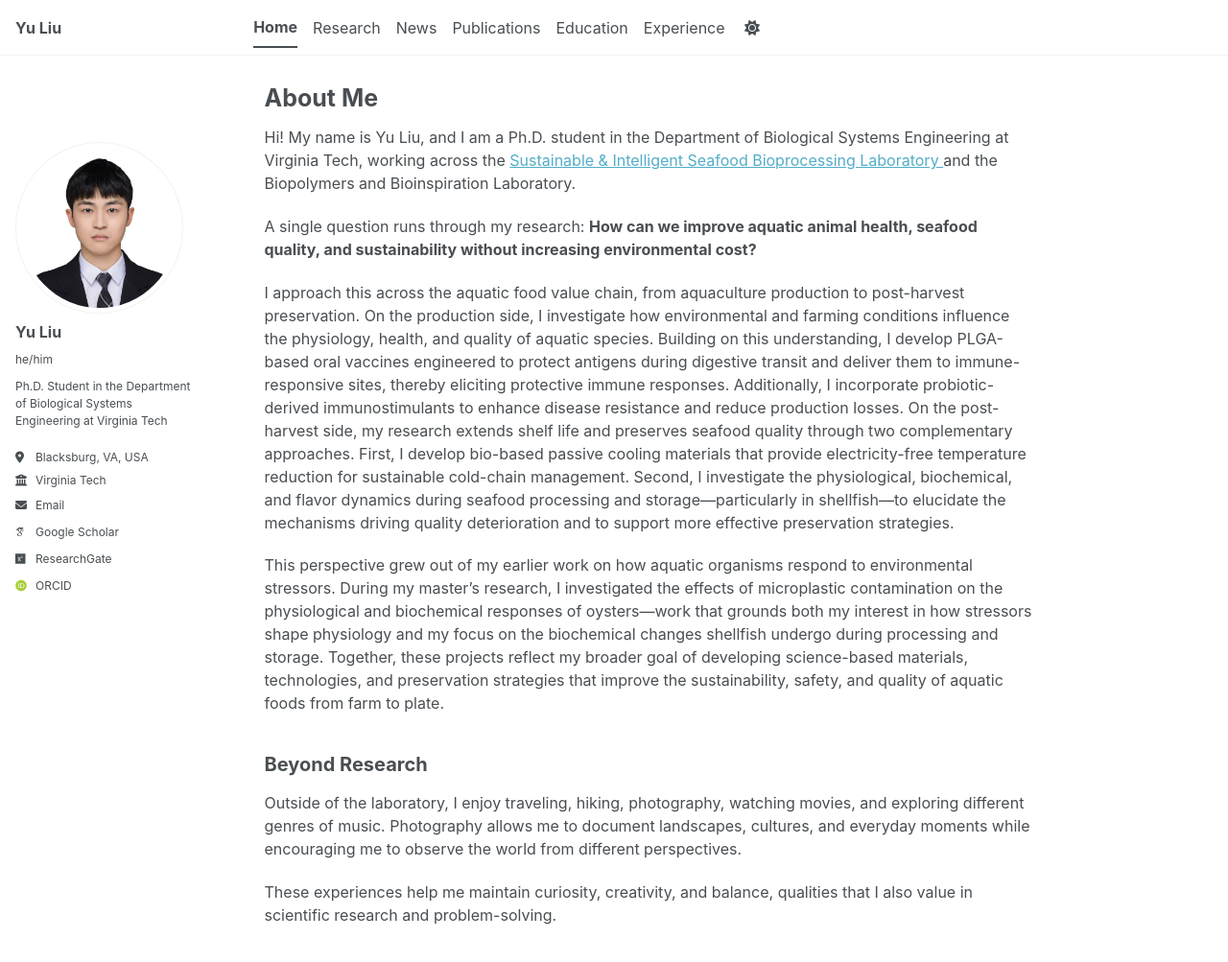
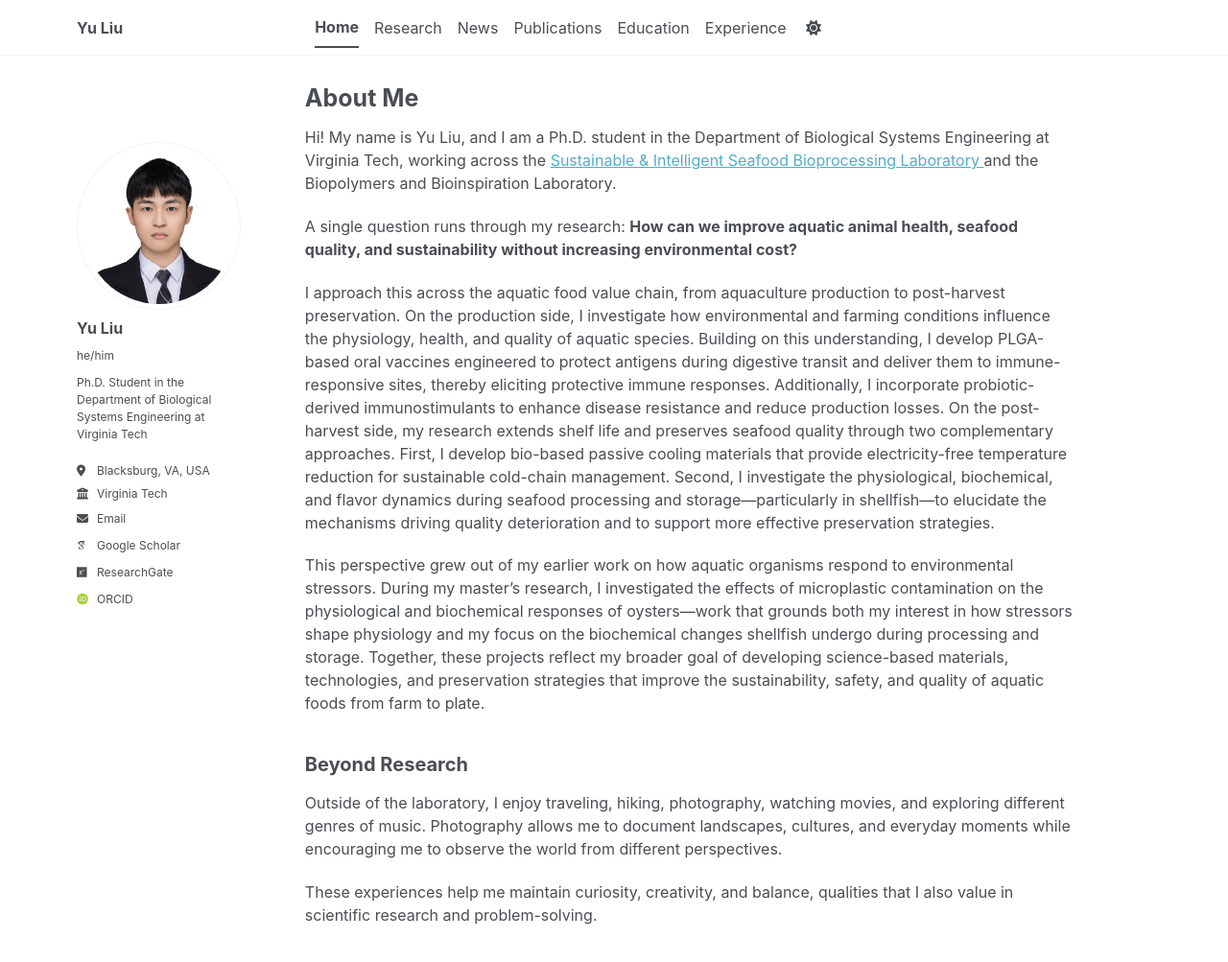
Before and after one commit to yuliu0322/yuliu0322.github.io, a Jekyll site: the page built from _pages/about.md, in a window 1280 px wide and 1019 px high. Shown: the top 1003 px of the window at 96% size. Built offline with Jekyll 4.4.1, drawn with Linux system fonts in a browser that asks for light colours; some web fonts are replaced; a script bundle is joined from its source files by our own code; library files that are not in the unit come from our copies.

Commit message:
Update main.scss

```diff
--- a/assets/css/main.scss
+++ b/assets/css/main.scss
@@ -73,8 +73,11 @@ html {
   /* Give the navigation and body the same overall width */
   .masthead__inner-wrap,
   #main {
-    width: 100%;
-    max-width: 1400px;
+    width: calc(100% - 8rem) !important;
+  max-width: 1600px;
+  margin-left: auto !important;
+  margin-right: auto !important;
+  box-sizing: border-box;
   }
 
   /* Make the complete author profile scroll with the page */
```
